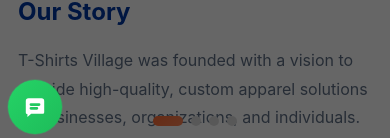
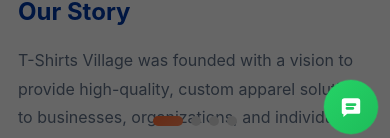
Before and after one commit to Johnsonita0/tshirtvilage, a React (Vite) app: page / in a window 390 px wide. Shown: the part 692-830 px from the top of the page. Built offline with nearby package versions, Linux system fonts and the light colour scheme; no server answers.

Commit message:
Position WhatsApp button on right side for mobile layout

```diff
--- a/src/css/App.css
+++ b/src/css/App.css
@@ -300,9 +300,15 @@
   }
 
   .floating-actions {
-    right: 16px;
+    left: 0;
+    right: 0;
     bottom: 18px;
     gap: 10px;
+    padding: 0 12px;
+  }
+
+  .floating-whatsapp-wrap {
+    margin-left: auto;
   }
 
   .whatsapp-tip {
```
